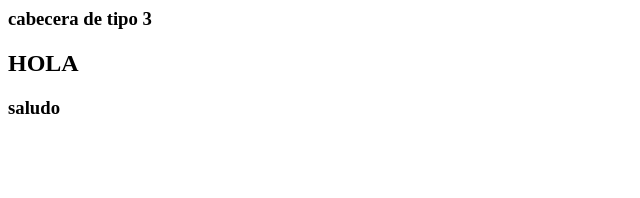
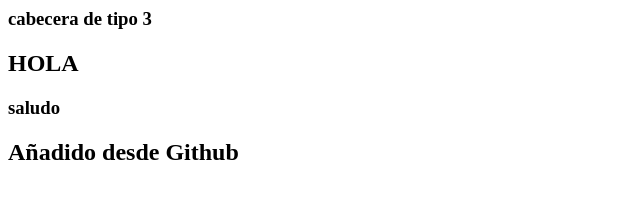
Before and after one commit to Diegovs07/2asir, a plain HTML site: page index.html in a window 1280 px wide. Shown: the whole page, without its empty margins (0-640 px from the left). Drawn offline with Linux system fonts and the light colour scheme.

Commit message:
Update index.html

```diff
--- a/index.html
+++ b/index.html
@@ -7,5 +7,6 @@
     <h3>cabecera de tipo 3</h3>
     <h2>HOLA<h2>
         <h3>saludo</h3>
+        <h2>Añadido desde Github<h2>
 </body>
 </html>
```
